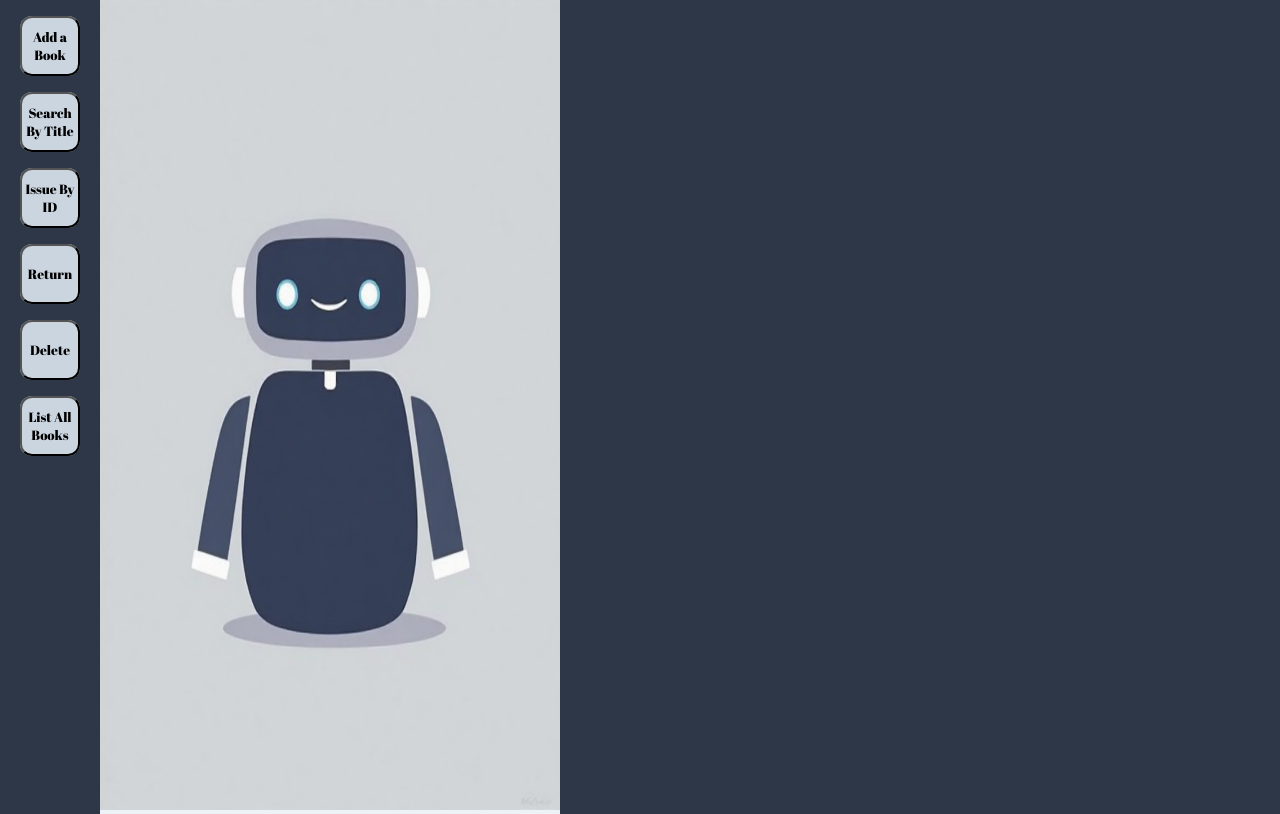
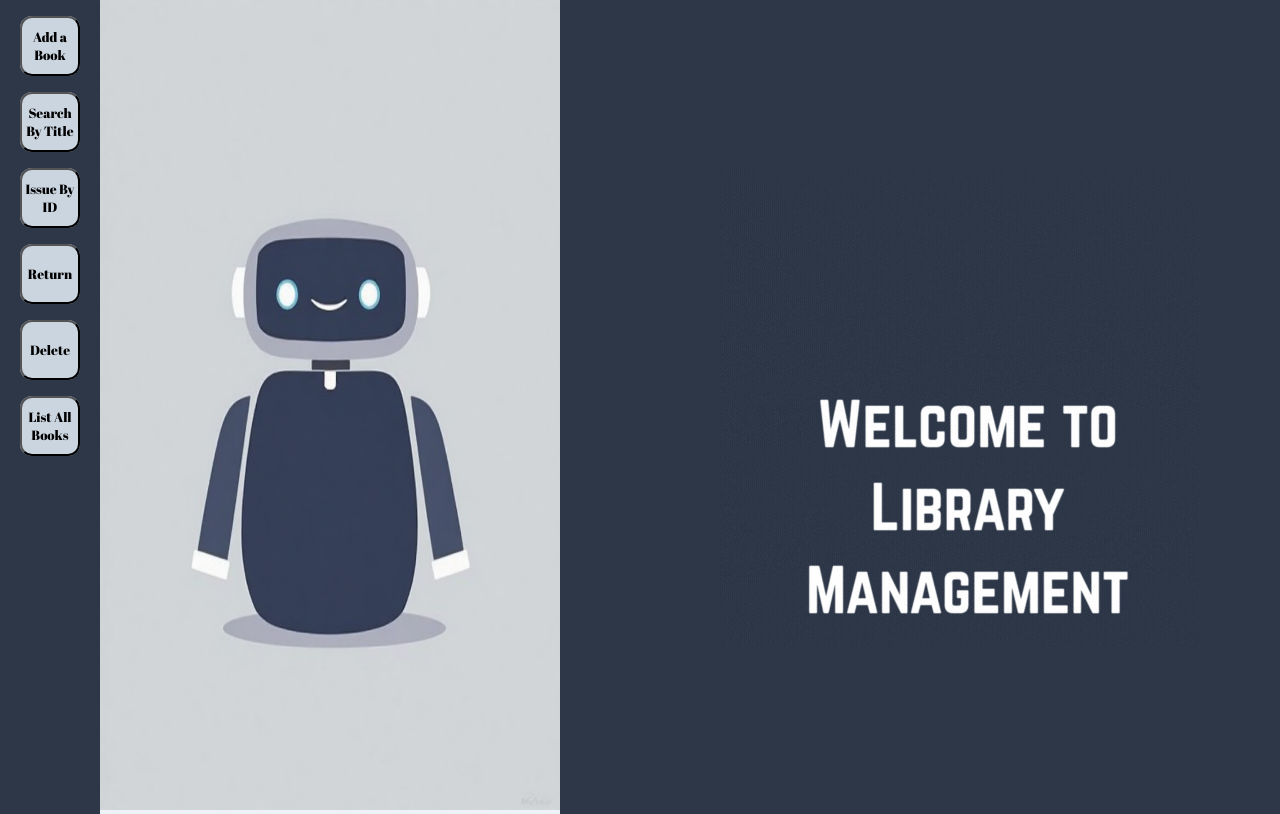
Before and after one commit to sherki-prerna/Library-Management-System, a plain HTML site: page index.html in a window 1280 px wide. Drawn offline with Linux system fonts and the light colour scheme; some packages are replaced by stand-ins of ours; a script that the page names is missing.

Commit message:
welcome msg added

```diff
--- a/index.html
+++ b/index.html
@@ -40,9 +40,10 @@
             <img  src="images/Prerna_Sherki_Create_a_clean,_minimalistic_robot_icon_centered_on_a_plain_light_b7b6305c-db2b-44a3-8498-23387e3b8038.png" class="robot">
         </div>
         <div id="chat-messages-container">
-            <div>
+            <div class="gif-container">
                 <!-- <img src="https://encrypted-tbn0.gstatic.com/images?q=tbn:ANd9GcRb4k9j5MZz21f34772ojt_1W7B_OkgxC_V6A&s"> -->
                 <!-- <p class="whatsapp-mac-title">Whatsapp for Mac</p> -->
+                 <img src="images/Welcome to Library Management System (1).gif" class="gif">
             </div>
         </div>
     </div>
--- a/styles.css
+++ b/styles.css
@@ -26,6 +26,11 @@
 #chat-messages-container {
     background-color:#2D3748;
     display: none;
+}
+.gif-container{
+    height: 480px;
+    width: 400px;
+    background-color: white;
 }
 
 .icon {
```
Also changed, not shown: images/Welcome to Library Management System (1).gif (added), 1 other file.
